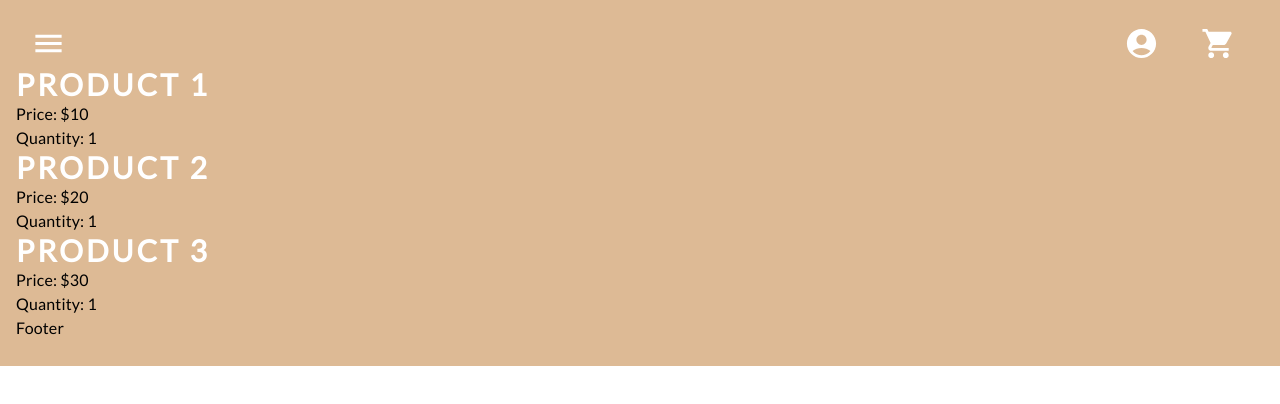
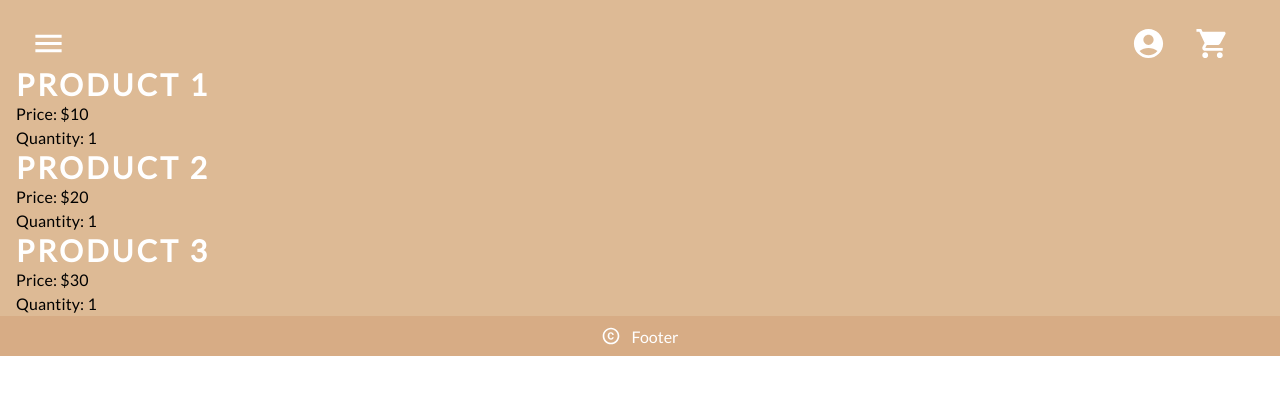
Before and after one commit to korneliafrankiewicz/next-store, a Next.js app: page /cart in a window 1280 px wide. Shown: the top 404 px of the page. Built offline with nearby package versions, Linux system fonts and the light colour scheme.

Commit message:
Layout updates, store added to components

```diff
--- a/lib/store/cart.ts
+++ b/lib/store/cart.ts
@@ -1,4 +1,4 @@
-import create from 'zustand';
+import {create} from 'zustand';
 import { Product } from '@/app/models/product';
 
 type CartItem = Product & { quantity: number };
--- a/lib/theme/theme.js
+++ b/lib/theme/theme.js
@@ -44,6 +44,11 @@ const theme = createTheme({
       fontFamily: lato.style.fontFamily,
       fontWeight: 500,
     },
+    body3: {
+      fontFamily: lato.style.fontFamily,
+      fontSize: 16,
+      color: colors.WHITE,
+    },
     h5Italic: {
       fontFamily: lato.style.fontFamily,
       fontStyle: 'italic',
--- a/src/app/components/BaseLayout/BaseLayout.tsx
+++ b/src/app/components/BaseLayout/BaseLayout.tsx
@@ -9,14 +9,18 @@ interface BaseLayoutProps {
   children: React.ReactNode;
 }
 
+const containerStyles = {
+  height: '100%',
+};
+
 const BaseLayout: React.FC<BaseLayoutProps> = ({ children }) => {
   return (
     <ThemeProvider theme={theme}>
-      <Container>
+      <Container sx={containerStyles}>
         <Header />
         {children}
-        <Footer />
       </Container>
+      <Footer />
     </ThemeProvider>
   );
 };
--- a/src/app/components/Footer/Footer.tsx
+++ b/src/app/components/Footer/Footer.tsx
@@ -1,5 +1,6 @@
 import { Box, Typography } from '@mui/material';
 import React from 'react';
+import CopyrightIcon from '@mui/icons-material/Copyright';
 
 const styles = {
   footer: (theme: any) => ({
@@ -7,15 +8,27 @@ const styles = {
     bottom: 0,
     left: 0,
     width: '100%',
-    height: '50px',
-    backgroundColor: `${theme.palette.LIGHT_CREME}`,
+    height: '40px',
+    justifyContent: 'center',
+    alignItems: 'center',
+    backgroundColor: `${theme.palette.BEIGE}`,
+    position: 'relative',
   }),
+  iconStyles: (theme: any) => ({
+    color: `${theme.palette.WHITE}`,
+  }),
+  footerText: {
+    paddingLeft: '10px',
+  },
 };
 
 const Footer: React.FC = () => {
   return (
     <Box sx={styles.footer}>
-      <Typography>Footer</Typography>
+      <CopyrightIcon fontSize='small' sx={styles.iconStyles} />
+      <Typography sx={styles.footerText} variant='body3'>
+        Footer
+      </Typography>
     </Box>
   );
 };
--- a/src/app/components/Home/Home.tsx
+++ b/src/app/components/Home/Home.tsx
@@ -18,7 +18,7 @@ const wrapper = {
   position: 'relative',
   width: '100vw',
   height: '100vh',
-  overflow: 'hidden',
+  overflowX: 'hidden',
   backgroundImage: `url(${image.src})`,
 };
 
--- a/src/app/components/header/Header.tsx
+++ b/src/app/components/header/Header.tsx
@@ -14,7 +14,6 @@ const styles = {
   }),
   icon: (theme: any) => ({
     color: `${theme.palette.WHITE}`,
-    paddingLeft: '20px',
   }),
   icons: {
     alignItems: 'center',
--- a/src/app/shop/page.tsx
+++ b/src/app/shop/page.tsx
@@ -7,7 +7,7 @@ import BaseLayout from '../components/BaseLayout/BaseLayout';
 
 const styles = {
   main: (theme: any) => ({
-    backgroundColor: `${theme.palette.LIGHT_CREME}`,
+    backgroundColor: `${theme.palette.BEIGE}`,
     height: '100%',
   }),
 };
```
Also changed, not shown: src/app/components/ActionCards/ActionCards.tsx (+1 -8 lines), src/app/components/ProductIem/ProductItem.tsx (+15 -3 lines), src/app/components/ProductList/ProductList.tsx (+7 -7 lines).
